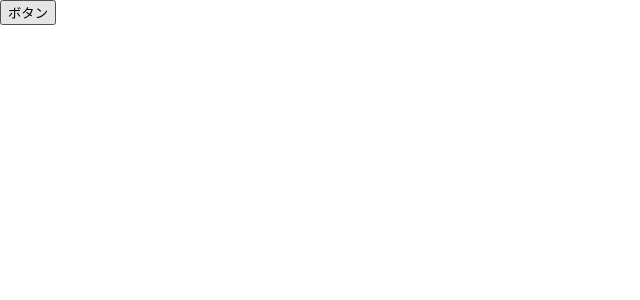
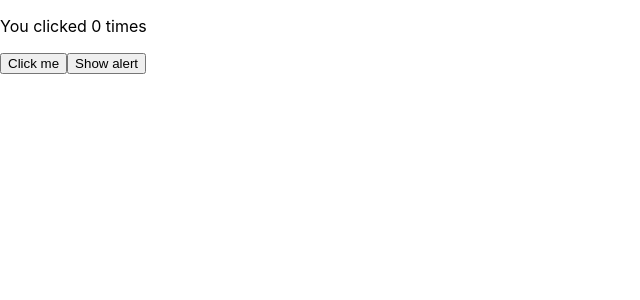
Before and after one commit to shzawa/use-effect-perfect-guide-study, a Next.js app: page / in a window 1280 px wide. Shown: the top 300 px of the page, without its empty margins (0-640 px from the left). Built offline with nearby package versions, Linux system fonts and the light colour scheme.

Commit message:
feat: day3

```diff
--- /dev/null
+++ b/components/Counter.tsx
@@ -0,0 +1,36 @@
+import { useState, useEffect } from "react";
+
+export const Counter = () => {
+  const [count, setCount] = useState(0);
+
+  useEffect(() => {
+    const id = setInterval(() => {
+      setCount(count + 1); // This effect depends on the `count` state
+    }, 1000);
+    return () => clearInterval(id);
+  }, [count]); // 🔴 Bug: `count` is not specified as a dependency
+
+  return <h1>{count}</h1>;
+}
+
+export const Counter2 = () => {
+  const [count, setCount] = useState(0);
+
+  function handleAlertClick() {
+    setTimeout(() => {
+      alert('You clicked on: ' + count);
+    }, 3000);
+  }
+
+  return (
+    <div>
+      <p>You clicked {count} times</p>
+      <button onClick={() => setCount(count + 1)}>
+        Click me
+      </button>
+      <button onClick={handleAlertClick}>
+        Show alert
+      </button>
+    </div>
+  );
+}
--- a/package.json
+++ b/package.json
@@ -19,6 +19,7 @@
     "@types/react-dom": "18.0.0",
     "eslint": "8.13.0",
     "eslint-config-next": "12.1.4",
+    "eslint-plugin-react-hooks": "^4.5.0-next-bd0813766-20220420",
     "typescript": "4.6.3"
   }
 }
--- a/pages/index.tsx
+++ b/pages/index.tsx
@@ -1,9 +1,10 @@
 import type { NextPage } from 'next'
-import { Sample } from '../components/sample'
+import { Counter2 } from '../components/Counter'
+// import { Sample } from '../components/DidCancel'
 
 
 const Home: NextPage = (props) => {
-  return <Sample />
+  return <Counter2 />
 }
 
 export default Home
--- a/tsconfig.json
+++ b/tsconfig.json
@@ -15,6 +15,6 @@
     "jsx": "preserve",
     "incremental": true
   },
-  "include": ["next-env.d.ts", "**/*.ts", "**/*.tsx"],
+  "include": ["next-env.d.ts", "**/*.ts", "**/*.tsx", "libs/sayHi.js"],
   "exclude": ["node_modules"]
 }
```
Also changed, not shown: libs/sayHi.js (added, +24 -0 lines), .eslintrc.json, components/DidCancel.tsx (renamed from components/sample.tsx), 1 other file (tests, documents, lock files or other folders).
